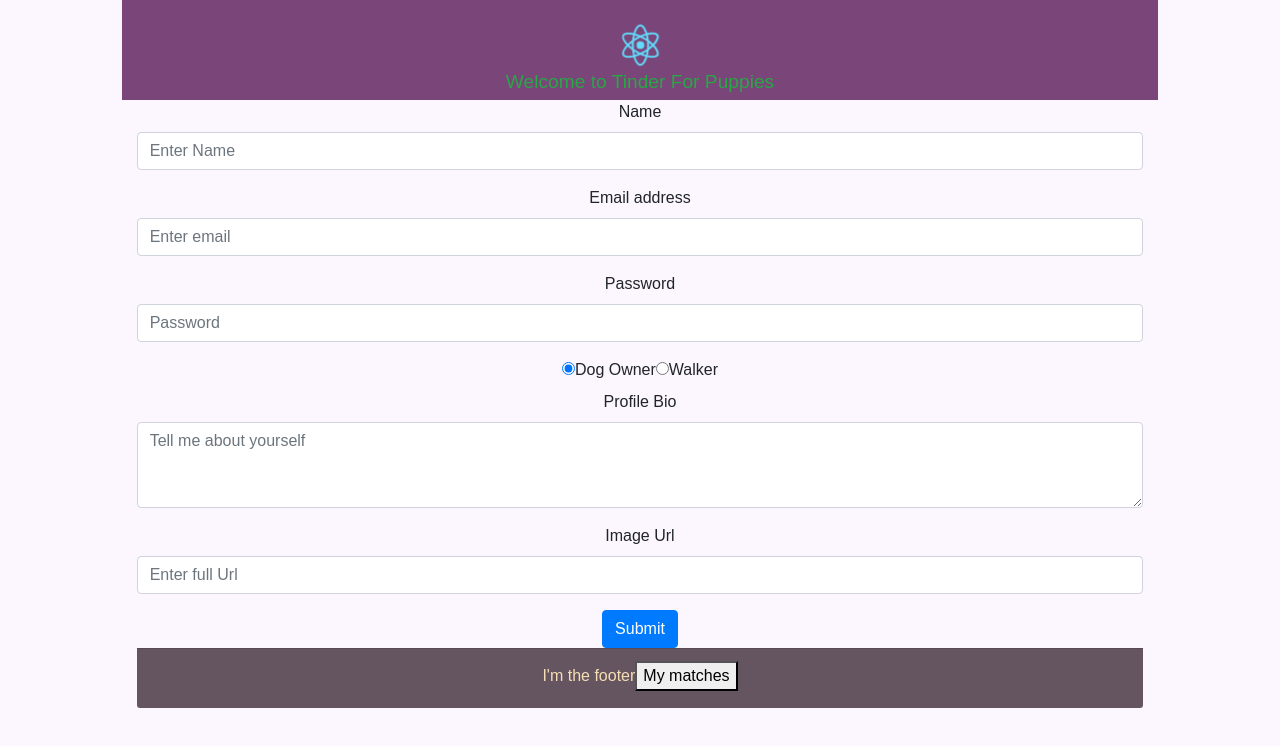
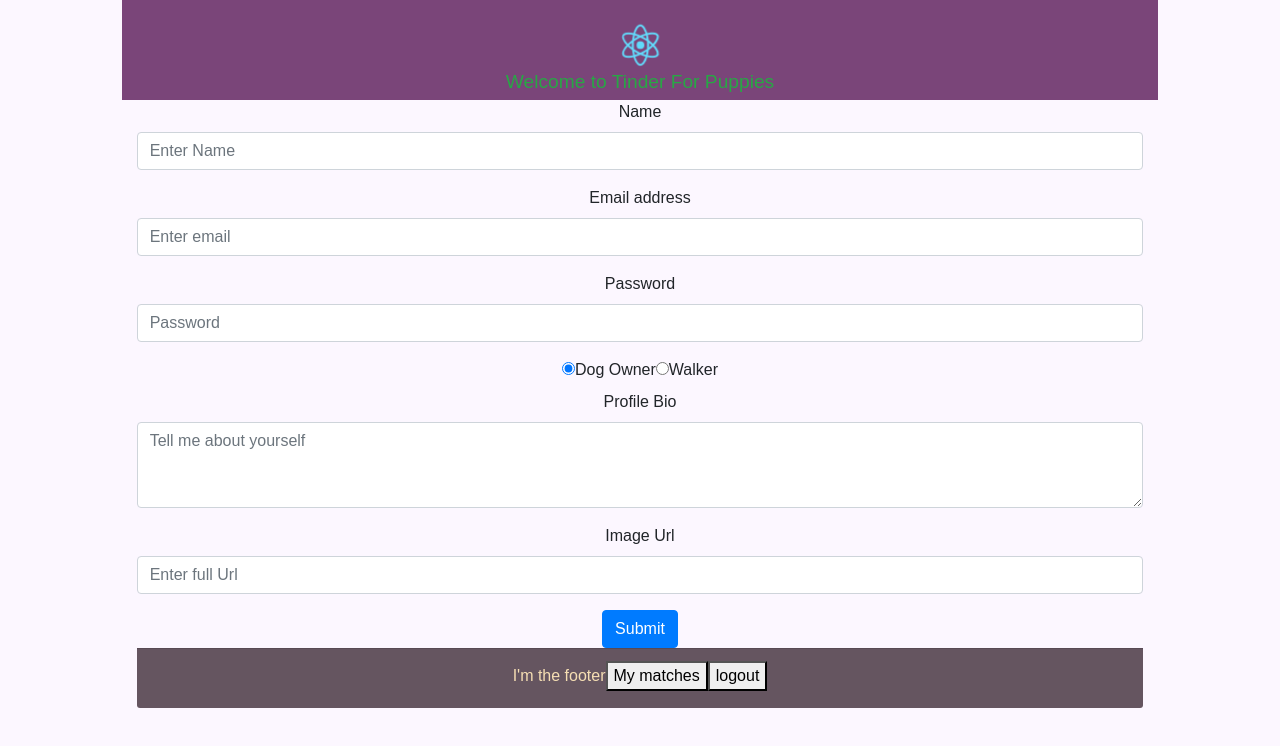
Before and after one commit to rehas/tinderx-for-puppies, a React (Create React App) app: page /new-user in a window 1280 px wide. Shown: the top 746 px of the page. Built offline with nearby package versions, Linux system fonts and the light colour scheme.

Commit message:
logout button implemented

```diff
--- a/src/containers/FooterContainer.js
+++ b/src/containers/FooterContainer.js
@@ -1,8 +1,9 @@
 import React, { PureComponent } from 'react';
 import { Link } from 'react-router-dom';
+import { connect } from 'react-redux'
+import { logOut } from '../actions/user-actions'
 
-
-export default class FooterContainer extends PureComponent{
+class FooterContainer extends PureComponent{
   render(){
     console.log("footerContainer")
     console.log(this.props.location.pathname)
@@ -14,8 +15,10 @@
       <div className="card-footer page-footer">
       I'm the footer
       <Link to={ `/${this.props.currentUser}/matches` }><button className={matchButtonClass}>My matches</button></Link>
-
+      <Link to={`/`}><button onClick={() => this.props.logOut()}>logout</button></Link>
       </div>
     )
   }
 }
+
+export default connect(null, {logOut})(FooterContainer)
```
